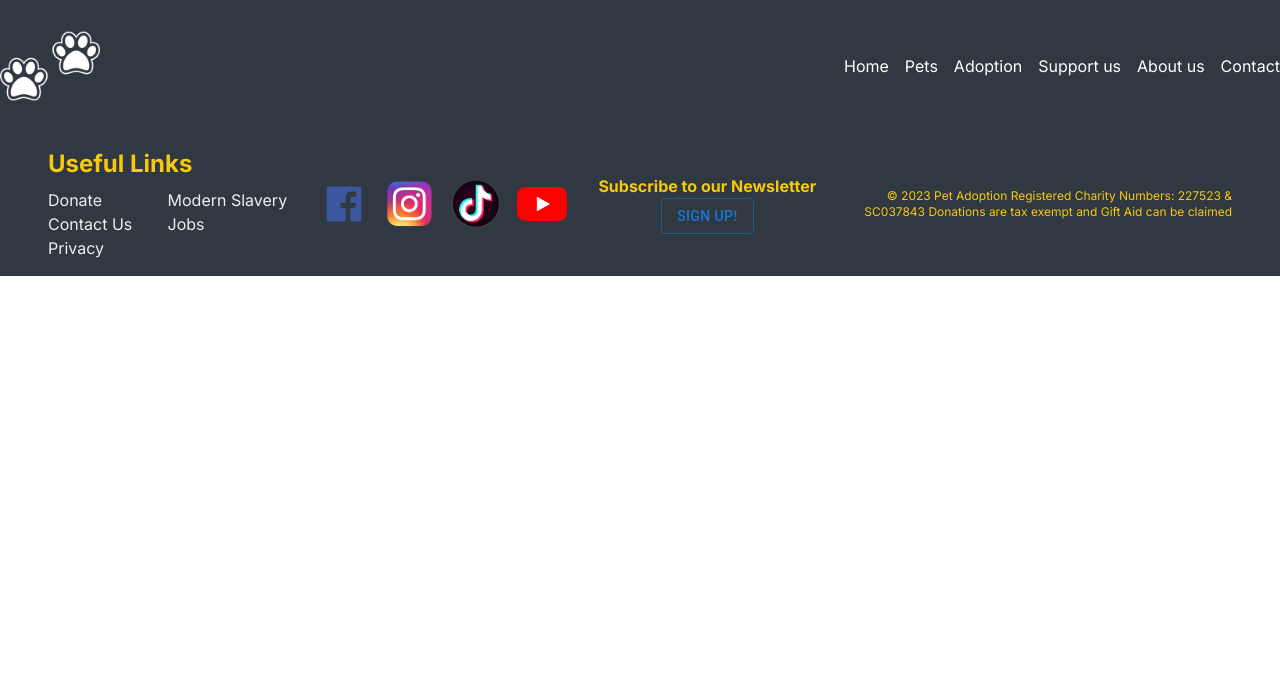
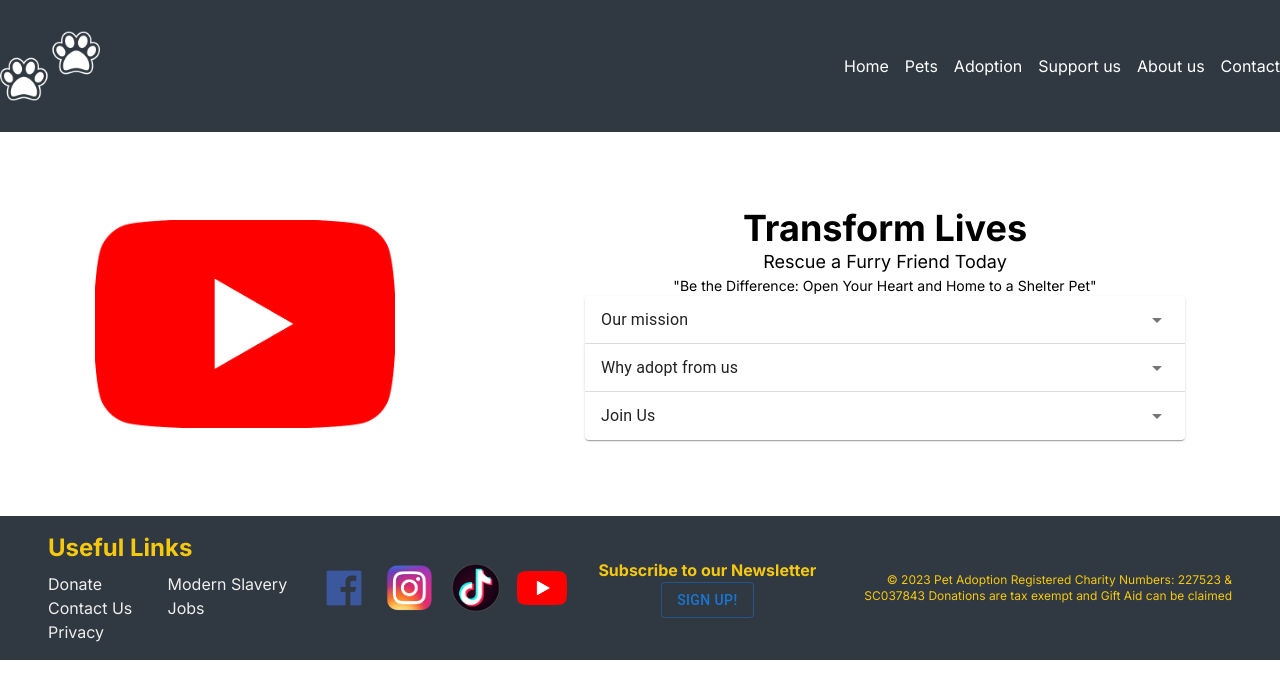
Before and after one commit to MauroT11/PetAddoption, a Next.js app: page / in a window 1280 px wide. Shown: the top 698 px of the page. Built offline with nearby package versions, Linux system fonts and the light colour scheme.

Commit message:
Home page accordion

```diff
--- a/package.json
+++ b/package.json
@@ -11,6 +11,7 @@
   "dependencies": {
     "@emotion/react": "^11.11.4",
     "@emotion/styled": "^11.11.0",
+    "@mui/icons-material": "^5.15.12",
     "@mui/material": "^5.15.12",
     "next": "14.1.3",
     "nextjs": "^0.0.3",
--- a/src/app/page.js
+++ b/src/app/page.js
@@ -1,3 +1,69 @@
+import Image from "next/image"
+import youtube from "../../public/socialMedia/youtube.png"
+import * as React from 'react';
+import Accordion from '@mui/material/Accordion';
+import AccordionSummary from '@mui/material/AccordionSummary';
+import AccordionDetails from '@mui/material/AccordionDetails';
+import Typography from '@mui/material/Typography';
+import ArrowDropDownIcon from '@mui/icons-material/ArrowDropDown';
+
+
+
 export default function Home() {
-  return <main></main>;
+  return (
+    <main className="min-h-96 flex justify-around items-center">
+      <Image src={youtube} alt="Dog" height={100} width={300} />
+      <div className="flex flex-col items-center">
+        <h1 className="text-4xl font-bold">Transform Lives</h1>
+        <h2 className="text-lg">Rescue a Furry Friend Today</h2>
+        <p className="text-sm">&quot;Be the Difference: Open Your Heart and Home to a Shelter Pet&quot;</p>
+        <div className="max-w-[600px]">
+          {/* ACCORDION */}
+      <Accordion>
+        <AccordionSummary
+          expandIcon={<ArrowDropDownIcon />}
+          aria-controls="panel1-content"
+          id="panel1-header"
+        >
+          <Typography>Our mission</Typography>
+        </AccordionSummary>
+        <AccordionDetails>
+          <Typography>
+          At our shelter, we believe in the power of second chances. Every pet that comes through our doors carries a unique story, often filled with hardships and challenges. But with your support, we can change those stories into tales of hope and happiness. From the moment they arrive, our dedicated team works tirelessly to provide these animals with the love, care, and rehabilitation they need to thrive.
+          </Typography>
+        </AccordionDetails>
+      </Accordion>
+      <Accordion>
+        <AccordionSummary
+          expandIcon={<ArrowDropDownIcon />}
+          aria-controls="panel2-content"
+          id="panel2-header"
+        >
+          <Typography>Why adopt from us</Typography>
+        </AccordionSummary>
+        <AccordionDetails>
+          <Typography>
+          By choosing to adopt from us, you're not just welcoming a new pet into your home; you're giving a deserving animal a chance at a brand new life. Whether it's a playful pup like Humpty or a gentle soul like Dumpty, each furry friend in our care is eagerly waiting to become a cherished member of your family. Together, we can make a difference—one paw at a time.
+          </Typography>
+        </AccordionDetails>
+      </Accordion>
+      <Accordion>
+        <AccordionSummary
+          expandIcon={<ArrowDropDownIcon />}
+          aria-controls="panel2-content"
+          id="panel2-header"
+        >
+          <Typography>Join Us</Typography>
+        </AccordionSummary>
+        <AccordionDetails>
+          <Typography>
+          Join us in our mission to bring joy and companionship to pets in need. Whether you're looking for a loyal canine companion, a purring feline friend, or a cuddly critter to call your own, we have a wide variety of animals eagerly awaiting their forever homes. Together, let's write the next chapter in these precious pets' lives. Adopt, don't shop, and together we can make a world of difference.
+          </Typography>
+        </AccordionDetails>
+      </Accordion>
+    </div>
+      </div>
+
+    </main>
+  )
 }
```
Also changed, not shown: 1 other file (tests, documents, lock files or other folders).
